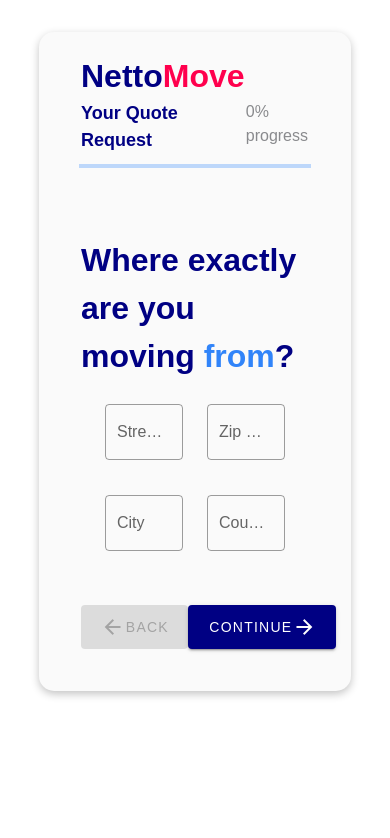
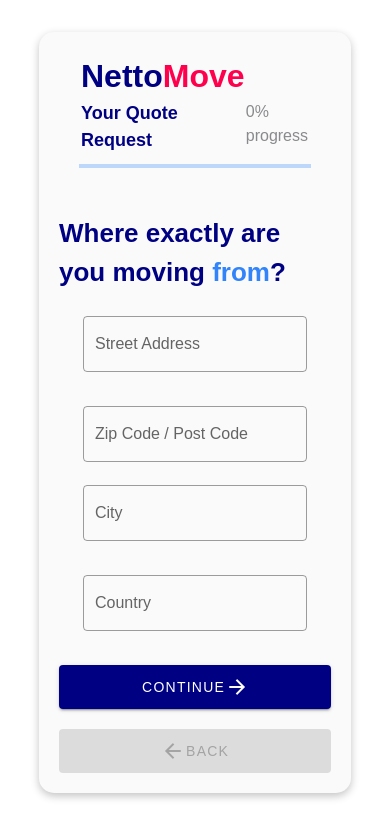
Before and after one commit to ZainAli104/NettoMove-Form-in-vue2, a Vue app: page /form in a window 390 px wide. Shown: the top 838 px of the page. Built offline with nearby package versions, Linux system fonts and the light colour scheme; what vuefire would draw is missing.

Commit message:
add responsive design

```diff
--- a/src/components/BaseForm/EighthForm.vue
+++ b/src/components/BaseForm/EighthForm.vue
@@ -29,7 +29,7 @@
 
       <p class="p_text">By submitting this form, you are requesting TriGlobal B.V. to bring you into contact with up to 5 suppliers of Moving Services. Your data will only be transferred to these suppliers, who will contact you via e-mail, telephone or text. For more information, read our Privacy Policy.</p>
 
-      <div class="sub_btn d-flex justify-space-between">
+      <div class="sub_btn display_flex_btn justify-space-between">
         <v-btn color="primary" large @click="backOne"
           ><v-icon>mdi-arrow-left</v-icon> Back</v-btn
         >
@@ -88,7 +88,7 @@ export default {
 }
 .input_name {
   max-width: 30rem;
-  min-width: 23rem;
+  min-width: 70%;
 }
 .p_text {
     font-size: 13px;
@@ -96,4 +96,10 @@ export default {
     text-align: center;
     color: #616161;
 }
+
+@media (max-width: 600px) {
+  .title_header {
+    font-size: 23px;
+  }
+}
 </style>
--- a/src/components/BaseForm/FifthForm.vue
+++ b/src/components/BaseForm/FifthForm.vue
@@ -10,7 +10,7 @@
       </div>
     </div>
 
-    <div class="sub_btn d-flex justify-space-between">
+    <div class="sub_btn display_flex_btn justify-space-between">
       <v-btn color="primary" large @click="backOne"
         ><v-icon>mdi-arrow-left</v-icon> Back</v-btn
       >
@@ -69,6 +69,7 @@ export default {
     flex-direction: column;
     align-items: center;
     justify-content: center;
+    text-align: center;
 }
 .btn_wrapper {
     margin: 20px 0;
--- a/src/components/BaseForm/FirstForm.vue
+++ b/src/components/BaseForm/FirstForm.vue
@@ -5,8 +5,8 @@
     </h1>
 
     <v-form @submit.prevent="addData" ref="form" lazy-validation>
-      <v-col class="d-flex input_fields">
-        <v-col>
+      <v-col class="display_flex input_fields">
+        <v-col class="input_gap">
           <v-text-field
             :rules="[required()]"
             color="primary"
@@ -16,7 +16,7 @@
             required
           ></v-text-field>
         </v-col>
-        <v-col>
+        <v-col class="input_gap">
           <v-text-field
             :rules="[required()]"
             color="primary"
@@ -28,8 +28,8 @@
         </v-col>
       </v-col>
 
-      <v-col class="d-flex">
-        <v-col>
+      <v-col class="display_flex">
+        <v-col class="input_gap">
           <v-text-field
             :rules="[required()]"
             color="primary"
@@ -39,7 +39,7 @@
             required
           ></v-text-field>
         </v-col>
-        <v-col>
+        <v-col class="input_gap">
           <v-text-field
             :rules="[required()]"
             color="primary"
@@ -51,7 +51,7 @@
         </v-col>
       </v-col>
 
-      <div class="sub_btn d-flex justify-space-between">
+      <div class="sub_btn display_flex_btn justify-space-between">
         <v-btn color="primary" large disabled
           ><v-icon>mdi-arrow-left</v-icon> Back</v-btn
         >
@@ -100,6 +100,16 @@ export default {
   color: #000083;
 }
 
+.display_flex {
+  display: flex;
+  flex-direction: row;
+}
+
+.display_flex_btn {
+  display: flex;
+  flex-direction: row;
+}
+
 .title_span {
   color: #3184f9;
 }
@@ -107,4 +117,23 @@ export default {
 .input_fields {
   margin-bottom: -43px;
 }
+
+@media (max-width: 700px) {
+  .title_header {
+    font-size: 26px;
+  }
+  .display_flex {
+    flex-direction: column;
+  }
+  .input_fields {
+    margin-bottom: -35px;
+  }
+  .display_flex_btn {
+    flex-direction: column-reverse;
+    gap: 20px;
+  }
+  .input_gap {
+    margin-bottom: -20px;
+  }
+}
 </style>
--- a/src/components/BaseForm/FourthForm.vue
+++ b/src/components/BaseForm/FourthForm.vue
@@ -14,7 +14,7 @@
         placeholder="E.g. contents of a 4-room household"
       ></v-textarea>
 
-      <div class="sub_btn d-flex justify-space-between">
+      <div class="sub_btn display_flex_btn justify-space-between">
         <v-btn color="primary" large @click="backOne"
           ><v-icon>mdi-arrow-left</v-icon> Back</v-btn
         >
--- a/src/components/BaseForm/SecondForm.vue
+++ b/src/components/BaseForm/SecondForm.vue
@@ -5,8 +5,8 @@
     </h1>
 
     <v-form @submit.prevent="addData" ref="form" lazy-validation>
-      <v-col class="d-flex">
-        <v-col>
+      <v-col class="display_flex">
+        <v-col class="input_gap">
           <v-text-field
             :rules="[required()]"
             color="primary"
@@ -16,7 +16,7 @@
             required
           ></v-text-field>
         </v-col>
-        <v-col>
+        <v-col class="input_gap">
           <v-text-field
             :rules="[required()]"
             color="primary"
@@ -28,7 +28,7 @@
         </v-col>
       </v-col>
 
-      <div class="sub_btn d-flex justify-space-between">
+      <div class="sub_btn display_flex_btn justify-space-between">
         <v-btn color="primary" large @click="backOne"
           ><v-icon>mdi-arrow-left</v-icon> Back</v-btn
         >
--- a/src/components/BaseForm/SeventhForm.vue
+++ b/src/components/BaseForm/SeventhForm.vue
@@ -18,7 +18,7 @@
         ></v-text-field>
       </v-col>
 
-      <div class="sub_btn d-flex justify-space-between">
+      <div class="sub_btn display_flex_btn justify-space-between">
         <v-btn color="primary" large @click="backOne"
           ><v-icon>mdi-arrow-left</v-icon> Back</v-btn
         >
@@ -72,4 +72,10 @@ export default {
 .input_name {
   max-width: 30rem;
 }
+
+@media (max-width: 500px) {
+  .title_header {
+    font-size: 23px;
+  }
+}
 </style>
--- a/src/components/BaseForm/SixthForm.vue
+++ b/src/components/BaseForm/SixthForm.vue
@@ -15,7 +15,7 @@
 
     <p class="p_red" v-if="isValid">Please select a date!</p>
 
-    <div class="sub_btn d-flex justify-space-between">
+    <div class="sub_btn display_flex_btn justify-space-between">
       <v-btn color="primary" large @click="backOne"
         ><v-icon>mdi-arrow-left</v-icon> Back</v-btn
       >
--- a/src/components/BaseForm/ThirdForm.vue
+++ b/src/components/BaseForm/ThirdForm.vue
@@ -24,7 +24,7 @@
     </div>
     <p class="p_text" v-if="showValidation">Please Select one catagory!</p>
 
-    <div class="sub_btn d-flex justify-space-between">
+    <div class="sub_btn display_flex_btn justify-space-between">
       <v-btn color="primary" large @click="backOne"
         ><v-icon>mdi-arrow-left</v-icon> Back</v-btn
       >
@@ -112,4 +112,10 @@ export default {
     color: red;
     margin-top: -15px;
 }
+
+@media (max-width: 934px) {
+  .container_box {
+    flex-direction: column;
+  }
+}
 </style>
--- a/src/views/FormMain.vue
+++ b/src/views/FormMain.vue
@@ -4,7 +4,7 @@
       <h1 class="main_header" @click="mainPage">Netto<span>Move</span></h1>
       <div class="d-flex justify-space-between">
         <p class="header_p">Your Quote Request</p>
-        <p class="header_p progress_title" v-if="componentNum !== 9">{{ value }}% progress</p>
+        <p class="header_p progress_title" v-if="componentNum !== 9">{{ valueProgress }}% progress</p>
       </div>
 
       <div style="min-height: 40px; margin: 10px 30px" v-if="componentNum !== 9">
@@ -76,6 +76,15 @@ export default {
   mounted() {
     this.queryAndIndeterminate();
   },
+  computed: {
+    valueProgress() {
+      if (this.value >= 100) {
+        return 95;
+      } else {
+        return this.value
+      }
+    }
+  },
   methods: {
     queryAndIndeterminate() {
       this.query = false;
@@ -145,4 +154,10 @@ export default {
 .sub_btn {
     text-align: center;
 }
+
+@media (max-width: 500px) {
+  .container_sub {
+    margin: 10px;
+  }
+}
 </style>
```
